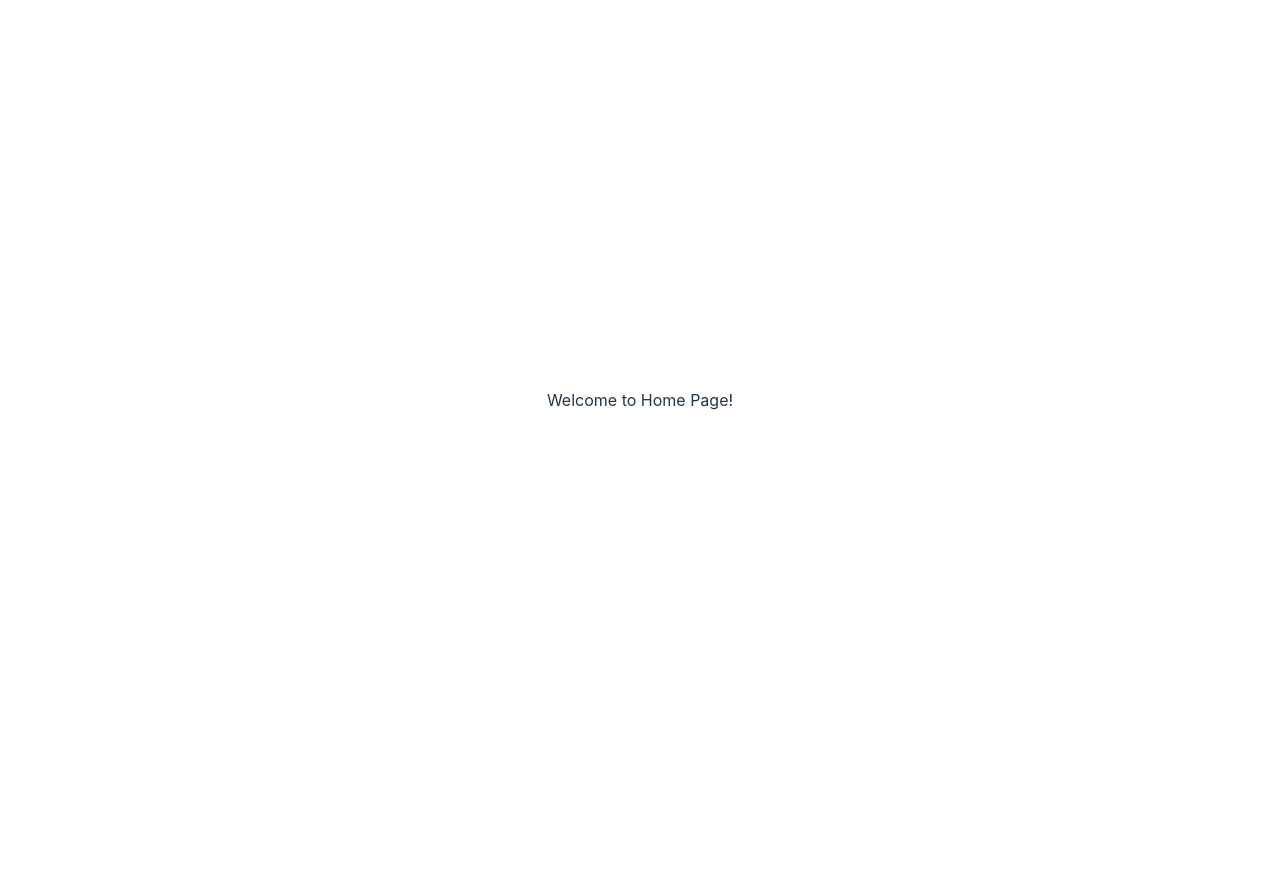
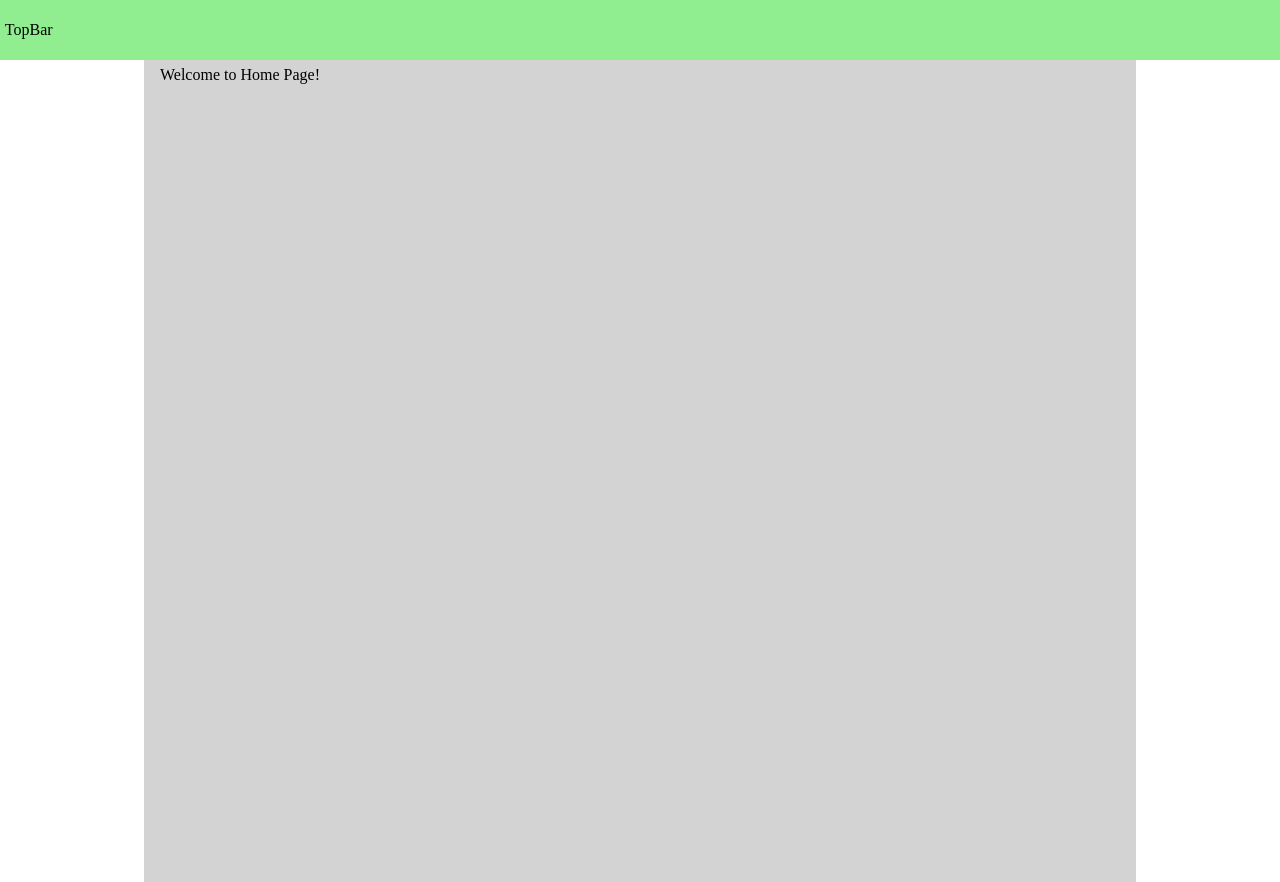
Before and after one commit to alirezasafaeii/digiterra-data-visualization, a React (Vite) app: page / in a window 1280 px wide. Before the commit the page ends 800 px from the top, so only its background shows below. Built offline with nearby package versions, Linux system fonts and the light colour scheme.

Commit message:
initial structure

```diff
--- a/index.html
+++ b/index.html
@@ -4,7 +4,7 @@
     <meta charset="UTF-8" />
     <link rel="icon" type="image/svg+xml" href="/vite.svg" />
     <meta name="viewport" content="width=device-width, initial-scale=1.0" />
-    <title>Vite + React + TS</title>
+    <title>Digiterra Data Visualization</title>
   </head>
   <body>
     <div id="root"></div>
--- a/src/App.css
+++ b/src/App.css
@@ -1,41 +1,6 @@
-#root {
+/* #root {
   max-width: 1280px;
   margin: 0 auto;
   padding: 2rem;
   text-align: center;
-}
-
-.logo {
-  height: 6em;
-  padding: 1.5em;
-  will-change: filter;
-}
-.logo:hover {
-  filter: drop-shadow(0 0 2em #646cffaa);
-}
-.logo.react:hover {
-  filter: drop-shadow(0 0 2em #61dafbaa);
-}
-
-@keyframes logo-spin {
-  from {
-    transform: rotate(0deg);
-  }
-  to {
-    transform: rotate(360deg);
-  }
-}
-
-@media (prefers-reduced-motion: no-preference) {
-  a:nth-of-type(2) .logo {
-    animation: logo-spin infinite 20s linear;
-  }
-}
-
-.card {
-  padding: 2em;
-}
-
-.read-the-docs {
-  color: #888;
-}
+} */
--- a/src/App.tsx
+++ b/src/App.tsx
@@ -1,13 +1,13 @@
-import './App.css';
-import AppRouter from './router/AppRouter';
+// import "./App.css";
+import Layout from "./components/generalComponents/layout/Layout";
+import AppRouter from "./router/AppRouter";
 
 function App() {
-
   return (
-    <div className="App">
+    <Layout>
       <AppRouter />
-    </div>
-  )
+    </Layout>
+  );
 }
 
 export default App;
--- /dev/null
+++ b/src/components/generalComponents/layout/Layout.tsx
@@ -0,0 +1,16 @@
+import { FC, ReactNode } from "react";
+import styles from "./layout.module.css";
+
+interface ILayoutProps {
+  children: ReactNode;
+}
+const Layout: FC<ILayoutProps> = ({ children }) => {
+  return (
+    <div className={styles.layoutContainer}>
+      <div className={styles.topBar}>TopBar</div>
+      <div className={styles.layoutContent}>{children}</div>
+    </div>
+  );
+};
+
+export default Layout;
--- /dev/null
+++ b/src/components/generalComponents/layout/layout.module.css
@@ -0,0 +1,25 @@
+.layoutContainer {
+  min-width: 100vw;
+  min-height: 100vh;
+  margin: 0 auto;
+  display: flex;
+  flex-direction: column;
+}
+.layoutContent {
+  /* max-width: 1280px; */
+  padding: 1rem;
+  margin: 0 auto;
+  margin-top: 50px;
+  width: 960px;
+  min-height: 100vh;
+  background-color: lightgray;
+}
+.topBar {
+  display: flex;
+  align-items: center;
+  position: fixed;
+  padding: .3rem;
+  width: 100vw;
+  height: 50px;
+  background-color: lightgreen;
+}
--- /dev/null
+++ b/src/errorBoundary/ErrorBoundary.tsx
@@ -0,0 +1,42 @@
+import { Component, ErrorInfo, ReactNode } from "react";
+
+interface Props {
+  children: ReactNode;
+}
+
+interface IState {
+  hasError: boolean;
+}
+
+class ErrorBoundary extends Component<Props, IState> {
+  constructor(props: Props | Readonly<Props>) {
+    super(props);
+    this.state = { hasError: false };
+  }
+
+  static getDerivedStateFromError(error: Error): IState {
+    // Update state so the next render will show the fallback UI.
+    return { hasError: true };
+  }
+
+  logErrorToMyService = (error: any, errorInfo: ErrorInfo) => {
+    console.log("error :>> ", error);
+    console.log("errorInfo :>> ", errorInfo);
+  };
+
+  componentDidCatch(error: any, errorInfo: ErrorInfo) {
+    // You can also log the error to an error reporting service
+    this.logErrorToMyService(error, errorInfo);
+  }
+
+  render() {
+    if (this.state.hasError) {
+      // You can render any custom fallback UI
+      return <h1>Something went wrong.</h1>;
+    }
+
+    return this.props.children;
+  }
+}
+
+export default ErrorBoundary;
--- a/src/index.css
+++ b/src/index.css
@@ -1,4 +1,4 @@
-:root {
+/* :root {
   font-family: Inter, Avenir, Helvetica, Arial, sans-serif;
   font-size: 16px;
   line-height: 24px;
@@ -22,16 +22,16 @@ a {
 }
 a:hover {
   color: #535bf2;
-}
+} */
 
 body {
   margin: 0;
-  display: flex;
+  min-height: 100vh;
+  /* display: flex;
   place-items: center;
-  min-width: 320px;
-  min-height: 100vh;
+  min-width: 320px; */
 }
-
+/*
 h1 {
   font-size: 3.2em;
   line-height: 1.1;
@@ -67,4 +67,4 @@ button:focus-visible {
   button {
     background-color: #f9f9f9;
   }
-}
+} */
--- a/src/main.tsx
+++ b/src/main.tsx
@@ -1,10 +1,13 @@
-import React from 'react'
-import ReactDOM from 'react-dom/client'
-import App from './App'
-import './index.css'
+import React from "react";
+import ReactDOM from "react-dom/client";
+import App from "./App";
+import ErrorBoundary from "./errorBoundary/ErrorBoundary";
+import "./index.css";
 
-ReactDOM.createRoot(document.getElementById('root') as HTMLElement).render(
+ReactDOM.createRoot(document.getElementById("root") as HTMLElement).render(
   <React.StrictMode>
-    <App />
+    <ErrorBoundary>
+      <App />
+    </ErrorBoundary>
   </React.StrictMode>
-)
+);
```
Also changed, not shown: 1 other file (tests, documents, lock files or other folders).
